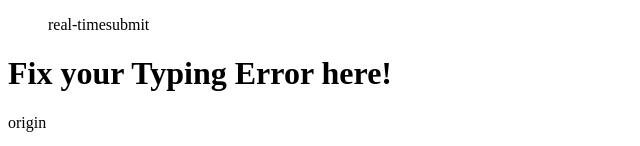
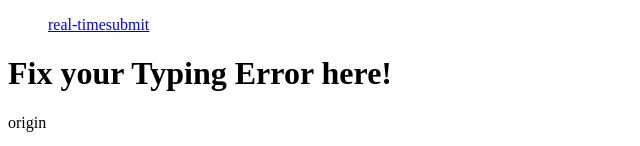
Before and after one commit to roum02/Fix-your-errors, a Next.js app: page / in a window 1280 px wide. Shown: the top 146 px of the page, without its empty margins (0-640 px from the left). Built offline with nearby package versions, Linux system fonts and the light colour scheme.

Commit message:
Fix dom tag [feature/makeFunction]

```diff
--- a/src/app/(main)/main.tsx
+++ b/src/app/(main)/main.tsx
@@ -17,8 +17,8 @@ export default function MainPage() {
     return (
         <main>
             <menu>
-                <span>real-time</span>
-                <span>submit</span>
+                <a href={"/real-time"}>real-time</a>
+                <a href={"/"}>submit</a>
             </menu>
             <h1> Fix your Typing Error here! </h1>
             <p>origin</p>
```
